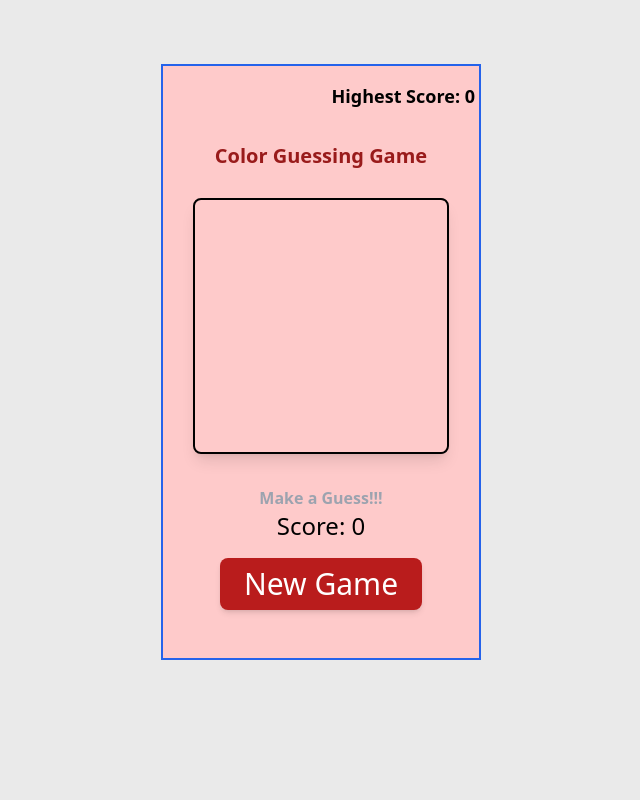
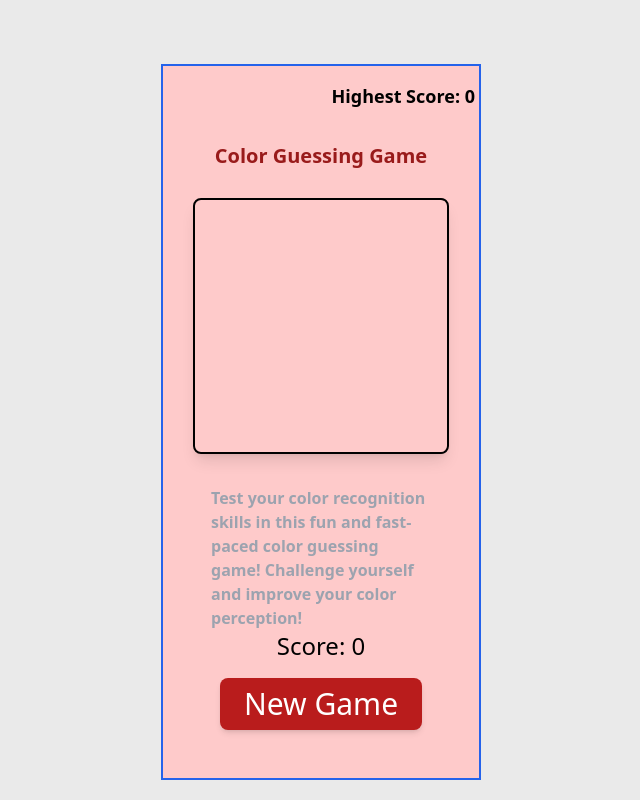
Before and after one commit to Wisdomweb1/color-game, a React (Vite) app: page / in a window 1280 px wide. Shown: the whole page, without its empty margins (319-959 px from the left). Built offline with nearby package versions, Linux system fonts and the light colour scheme.

Commit message:
Update App.jsx

```diff
--- a/src/App.jsx
+++ b/src/App.jsx
@@ -17,7 +17,7 @@ const App = () => {
   const [correctColor, setCorrectColor] = useState("");
   const [score, setScore] = useState(0);
   const [highScore, setHighScore] = useState(0);
-  const [gameStatus, setGameStatus] = useState("Make a Guess!!!");
+  const [gameStatus, setGameStatus] = useState("Test your color recognition skills in this fun and fast-paced color guessing game!  Challenge yourself and improve your color perception!");
 
   useEffect(() => {
     const savedHighScore = localStorage.getItem("highScore");
```
